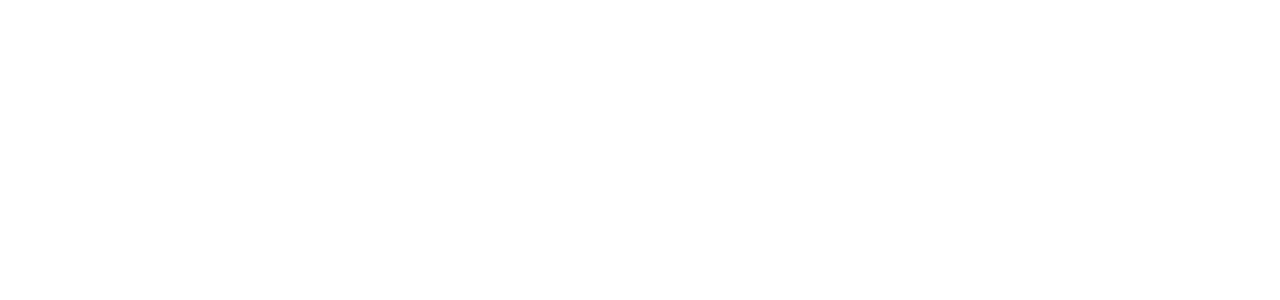
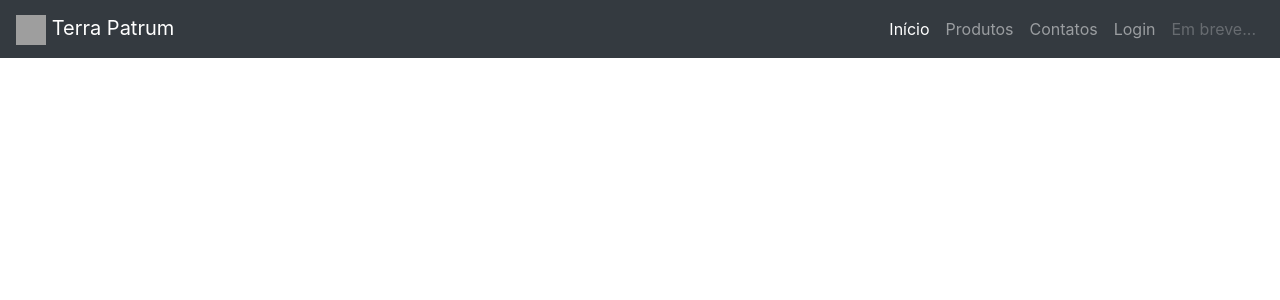
Before and after one commit to vilela-rodrigo/teste-Template, a PHP site: page / in a window 1280 px wide. Before the commit the part shown is empty. Shown: the top 300 px of the page. Run offline with PHP 8.4, Linux system fonts and the light colour scheme; grey boxes are pictures that could not be loaded.

Commit message:
Header feito com bootstrap: Nav-bar

```diff
--- a/inc/head.php
+++ b/inc/head.php
@@ -1,5 +1,6 @@
 <!DOCTYPE html>
 <html lang="pt">
+
 <head>
   <meta charset="UTF-8">
   <meta name="viewport" content="width=device-width, initial-scale=1.0">
--- a/inc/header.php
+++ b/inc/header.php
@@ -1,7 +1,36 @@
 <body>
 
-<header>
+  <header>
+    <!-- código da barra de navegação -->
+    <nav class="navbar navbar-expand-lg navbar-dark bg-dark">
+      <a class="navbar-brand" href="index.php">
+        <img src="https://slack.global.ssl.fastly.net/9427/img/icons/app-256.png" alt="Logo" width="30" height="30"> Terra Patrum</a>
+
+
+      <button class="navbar-toggler" type="button" data-toggle="collapse" data-target="#navbarNav" aria-controls="navbarNav" aria-expanded="false" aria-label="Toggle navigation">
+        <span class="navbar-toggler-icon"></span>
+      </button>
+      <div class="collapse navbar-collapse" id="navbarNav">
+        <ul class="navbar-nav ml-auto">
+          <li class="nav-item active">
+            <a class="nav-link" href="#">Início <span class="sr-only">(current)</span></a>
+          </li>
+          <li class="nav-item">
+            <a class="nav-link" href="#">Produtos</a>
+          </li>
+          <li class="nav-item">
+            <a class="nav-link" href="#">Contatos</a>
+          </li>
+          <li class="nav-item">
+            <a class="nav-link" href="#" data-toggle="modal" data-target="#modalLogin">Login</a>
+          </li>
+          <li class="nav-item">
+            <a class="nav-link disabled" href="#" tabindex="-1" aria-disabled="true">Em breve...</a>
+          </li>
+        </ul>
+      </div>
+    </nav>
 
 
 
-</header>
+  </header>
--- a/index.php
+++ b/index.php
@@ -1,3 +1,3 @@
-<?php require_once ("./inc/head.php"); ?>
-<?php require_once ("./inc/header.php"); ?>
-<?php require_once ("./inc/footer.php"); ?>
+<?php require_once("inc/head.php"); ?>
+<?php require_once("inc/header.php"); ?>
+<?php require_once("inc/footer.php"); ?>
```
Also changed, not shown: inc/footer.php (+5 -6 lines).
